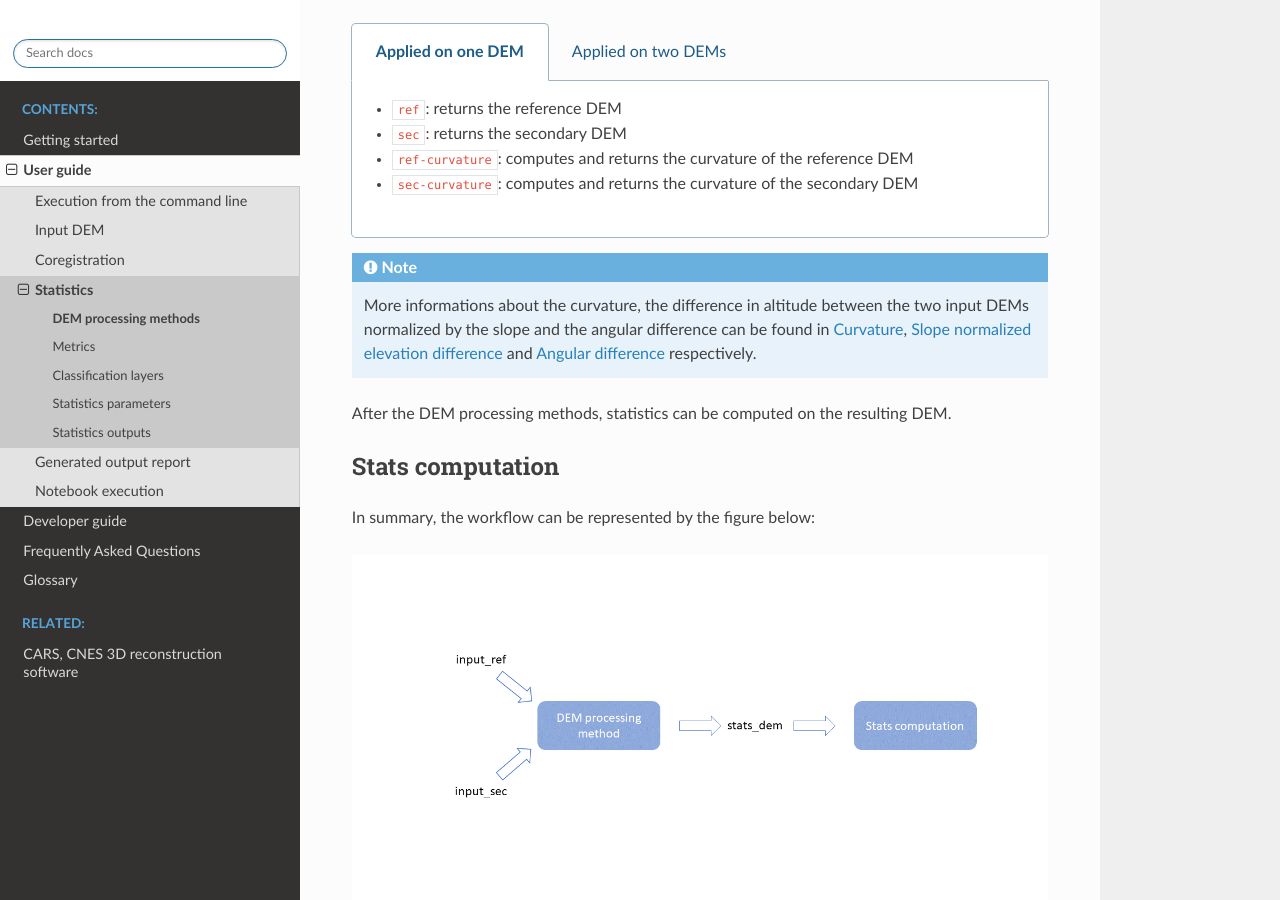
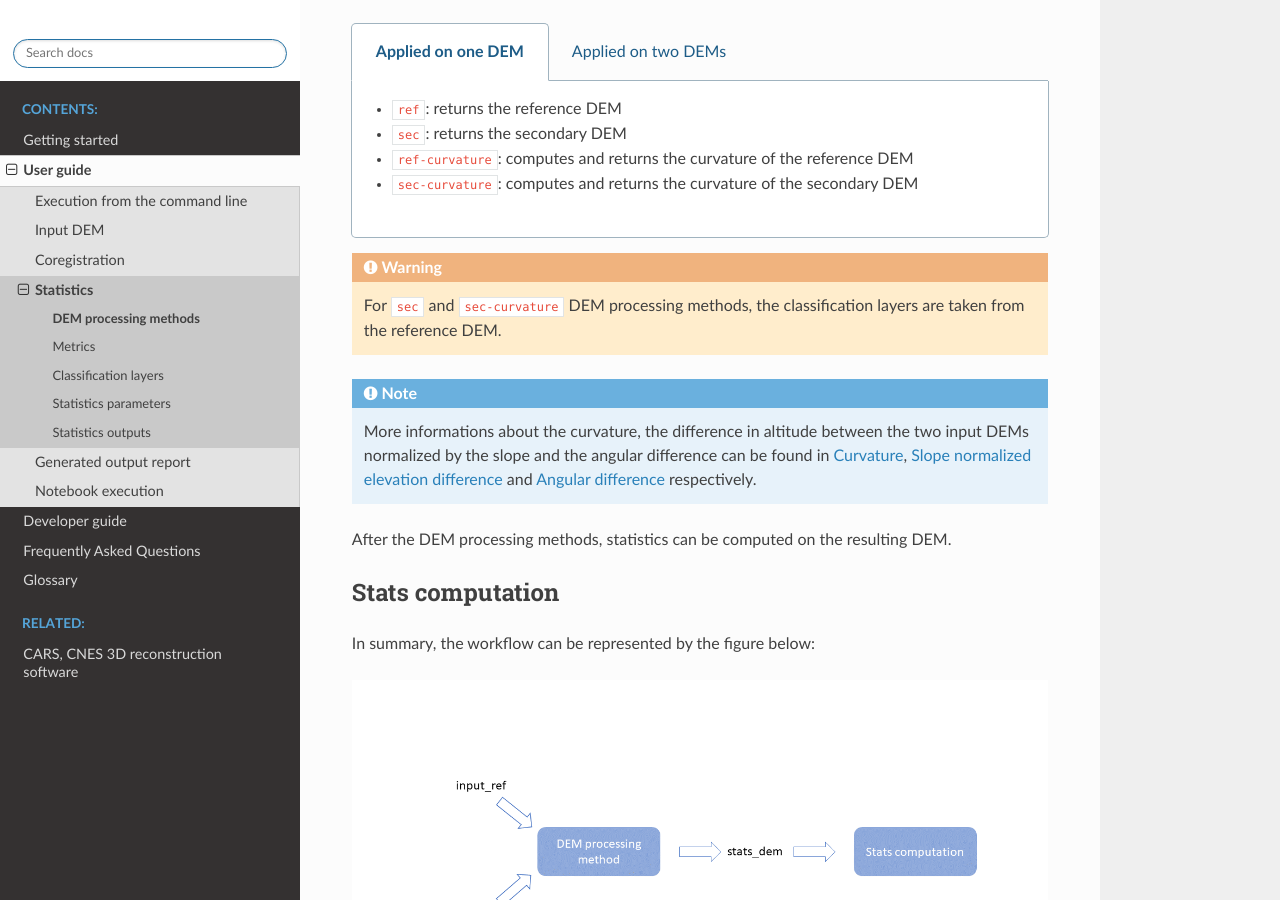
Before and after one commit to CNES/demcompare, a Sphinx documentation site: the page built from docs/source/userguide/statistics/dem_processing.rst, in a window 1280 px wide and 900 px high, scrolled down 400 px. Built offline with Sphinx 7.4.7 and the Read the Docs theme 2.0.0, drawn with Linux system fonts in a browser that asks for light colours; formulas are drawn with MathJax 3; pages that are not in the unit, such as notebooks, are missing from menus.

Commit message:
235-noveltis-change-method-to-copy-classification-layers-in-dem-processing-methods: resolve thread

```diff
--- a/docs/source/userguide/statistics/dem_processing.rst
+++ b/docs/source/userguide/statistics/dem_processing.rst
@@ -27,6 +27,9 @@ The DEM processing methods can be split in two categories: DEM processing method
     - ``alti-diff``: computes and returns the difference in altitude between the two input DEMs
     - ``alti-diff-slope-norm``: computes and returns the difference in altitude between the two input DEMs, and normalizes it by the slope
     - ``angular-diff``: computes and returns the angular difference between the two input DEMs
+
+.. warning::
+    For ``sec`` and ``sec-curvature`` DEM processing methods, the classification layers are taken from the reference DEM.
 
 .. note::
 
```
